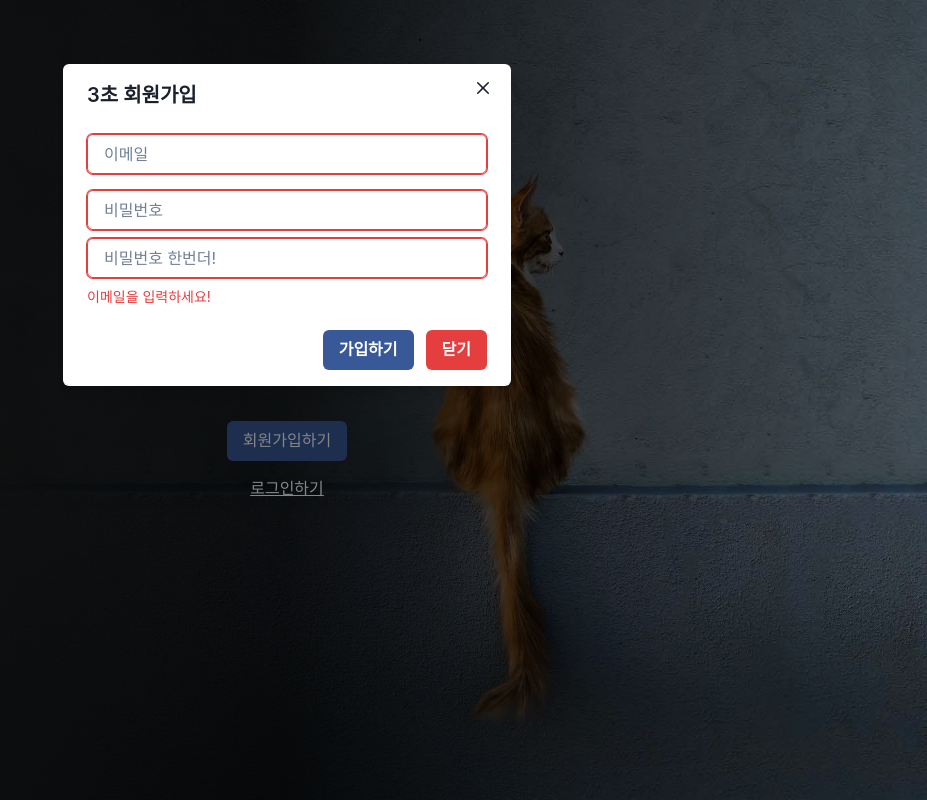
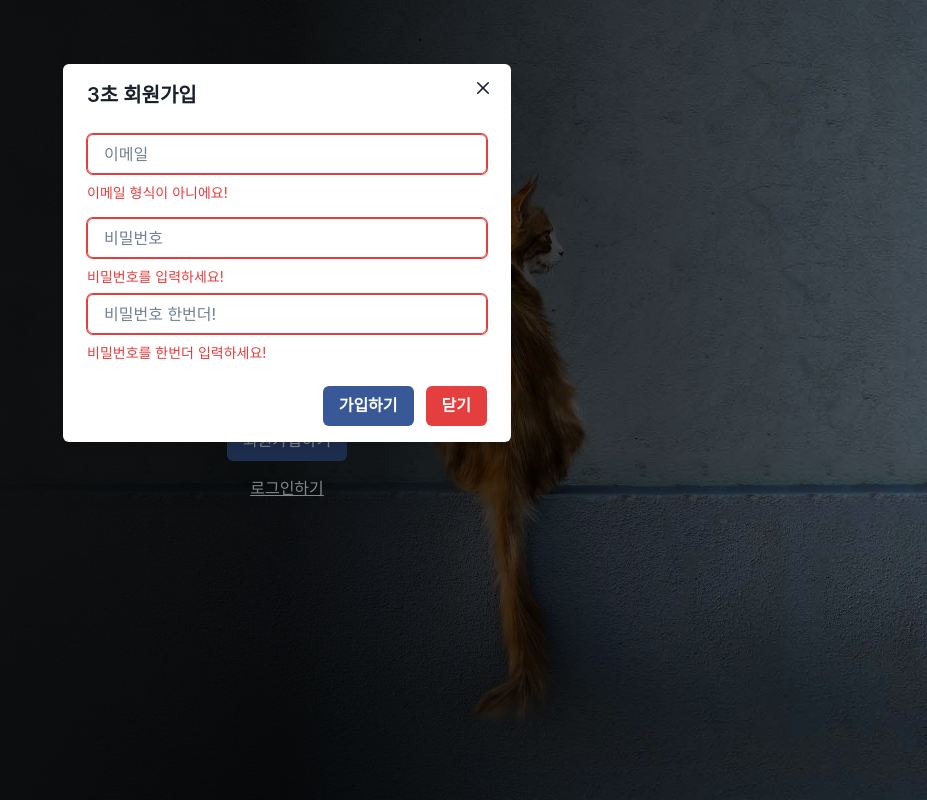
Before and after one commit to seoshi1234/godsang, a React (Create React App) app: page / in a window 1280 px wide. Both pictures are taken after a click on the button "회원가입하기". Shown: the whole page, without its empty margins (353-1280 px from the left). Built offline with nearby package versions, Linux system fonts and the light colour scheme; no server answers; a web font is replaced by a local one.

Commit message:
fixed signup form error

```diff
--- /dev/null
+++ b/database.rules.json
@@ -0,0 +1,6 @@
+{
+  "rules": {
+    ".read": true,  // 2022-8-18
+    ".write":true,  // 2022-8-18
+  }
+}
--- a/src/App.tsx
+++ b/src/App.tsx
@@ -24,6 +24,7 @@ import {
 } from '@chakra-ui/react'
 import LandingPage from './Pages/LandingPage';
 import Main from './Pages/Main';
+import { validateEmail, verifyPassword } from './Functions';
 
 
 function App() {
@@ -31,6 +32,7 @@ function App() {
   const app = initializeApp(firebaseConfig);
   const auth = getAuth();
   const db = getDatabase(app,"https://godsangsalgi-default-rtdb.asia-southeast1.firebasedatabase.app/");
+  auth.useDeviceLanguage();
 
 
   const [user,setUser] = useState<User|null>(null)
@@ -41,9 +43,12 @@ function App() {
   const [email,setEmail] = useState<string>("");
   const [password,setPassword] = useState<string>("");
   const [confirmPassword,setConfirmPassword] = useState<string>("");
-  let isSignUpError = password !== confirmPassword || email === '' || password === '';
-  let isSignInError = email === '' || password === '';
 
+  let isEmailError = validateEmail(email) == null;
+  let isPasswordError = verifyPassword(password) !== '';
+  let isConfirmPasswordError = password!==confirmPassword || confirmPassword === '';
+  let isSignUpError = (isEmailError || isPasswordError || isConfirmPasswordError);
+  let isSignInError = (isEmailError || isPasswordError);
 
 
 
@@ -123,16 +128,22 @@ function App() {
             <ModalHeader>3초 회원가입</ModalHeader>
             <ModalCloseButton />
             <ModalBody>
-                <Input mb={4} placeholder='이메일' onChange={(e)=>setEmail(e.target.value)} value={email} id='email' type='email'></Input>
-                <Input mb={2} id='password' type='password' placeholder='비밀번호' onChange={(e)=>setPassword(e.target.value)} value={password}></Input>
-                <Input id='confirmPassword' type='password' placeholder='비밀번호 한번더!' onChange={(e)=>setConfirmPassword(e.target.value)}></Input>
+                <Input isInvalid={isEmailError} placeholder='이메일' onChange={(e)=>{setEmail(e.target.value); console.log(validateEmail(email))}} value={email} id='email' type='email'></Input>
                 {
-                  email===''?
-                  <FormErrorMessage>이메일을 입력하세요!</FormErrorMessage>:
-                  password===''?
-                  <FormErrorMessage>비밀번호를 입력하세요!</FormErrorMessage>:
-                  password!==confirmPassword?
-                  <FormErrorMessage>비밀번호가 같아야되요!</FormErrorMessage>:
+                  isEmailError?
+                  <FormErrorMessage>이메일 형식이 아니에요!</FormErrorMessage>:
+                  <></>
+                }
+                <Input isInvalid={isPasswordError} mt={4} id='password' type='password' placeholder='비밀번호' onChange={(e)=>setPassword(e.target.value)} value={password}></Input>
+                {
+                  isPasswordError?
+                  <FormErrorMessage>{verifyPassword(password)}</FormErrorMessage>:
+                  <></>
+                }
+                <Input isInvalid={isConfirmPasswordError} mt={2} id='confirmPassword' type='password' placeholder='비밀번호 한번더!' onChange={(e)=>setConfirmPassword(e.target.value)}></Input>
+                {
+                  isConfirmPasswordError?
+                  <FormErrorMessage>비밀번호를 한번더 입력하세요!</FormErrorMessage>:
                   <></>
                 }
             </ModalBody>
@@ -154,15 +165,18 @@ function App() {
             <ModalHeader>로그인</ModalHeader>
             <ModalCloseButton />
             <ModalBody>
-                <Input mb={4} placeholder='이메일' onChange={(e)=>setEmail(e.target.value)} value={email} id='email' type='email'></Input>
-                <Input mb={2} id='password' type='password' placeholder='비밀번호' onChange={(e)=>setPassword(e.target.value)} value={password}></Input>
-                {
-                  email===''?
-                  <FormErrorMessage>이메일을 입력하세요!</FormErrorMessage>:
-                  password===''?
-                  <FormErrorMessage>비밀번호를 입력하세요!</FormErrorMessage>:
-                  <></>
-                }
+              <Input isInvalid={isEmailError} placeholder='이메일' onChange={(e)=>{setEmail(e.target.value); console.log(validateEmail(email))}} value={email} id='email' type='email'></Input>
+              {
+                isEmailError?
+                <FormErrorMessage>이메일 형식이 아니에요!</FormErrorMessage>:
+                <></>
+              }
+              <Input isInvalid={isPasswordError} mt={4} id='password' type='password' placeholder='비밀번호' onChange={(e)=>setPassword(e.target.value)} value={password}></Input>
+              {
+                isPasswordError?
+                <FormErrorMessage>{verifyPassword(password)}</FormErrorMessage>:
+                <></>
+              }
             </ModalBody>
             <ModalFooter>
               <Button colorScheme='facebook' mr={3} onClick={signIn} type='submit'>
--- /dev/null
+++ b/src/Functions.ts
@@ -0,0 +1,21 @@
+export const validateEmail = (email:string) => {
+  return String(email)
+    .toLowerCase()
+    .match(
+      /^(([^<>()[\]\\.,;:\s@"]+(\.[^<>()[\]\\.,;:\s@"]+)*)|(".+"))@((\[[0-9]{1,3}\.[0-9]{1,3}\.[0-9]{1,3}\.[0-9]{1,3}\])|(([a-zA-Z\-0-9]+\.)+[a-zA-Z]{2,}))$/
+    );
+};
+
+export const verifyPassword=(pw:string)=>{
+  let errorMessage=''
+  let alphanumeric=/^[a-z0-9]+$/i;
+  if(pw == "") errorMessage = "비밀번호를 입력하세요!";
+
+  else if(!pw.match(alphanumeric)) errorMessage = "영어와 숫자만 입력하세요!";
+
+  else if(pw.length < 8) errorMessage = "8글자를 넘어야되요!";
+
+  else if(pw.length > 15) errorMessage = "15자를 넘으면 안되요!";
+
+  return errorMessage;
+}
--- a/src/Pages/Main.tsx
+++ b/src/Pages/Main.tsx
@@ -108,7 +108,7 @@ function Main(props : MainProps) {
           'schedule':
           <>
             <Calendar schedule={schedule} selectedDate={selectedDate} setSelectedDate={setSelectedDate}/>
-            <TodoList  schedule={schedule} setSchedule={setSchedule} selectedDate={selectedDate} isScheduleLoaded={isScheduleLoaded} />
+            <TodoList schedule={schedule} setSchedule={setSchedule} selectedDate={selectedDate} isScheduleLoaded={isScheduleLoaded} />
           </>,
           'stamp':
           <>
```
Also changed, not shown: firebase.json (added), 1 other file (tests, documents, lock files or other folders).
